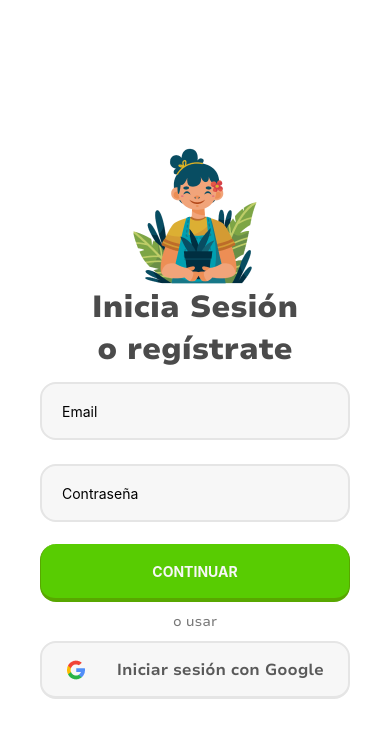
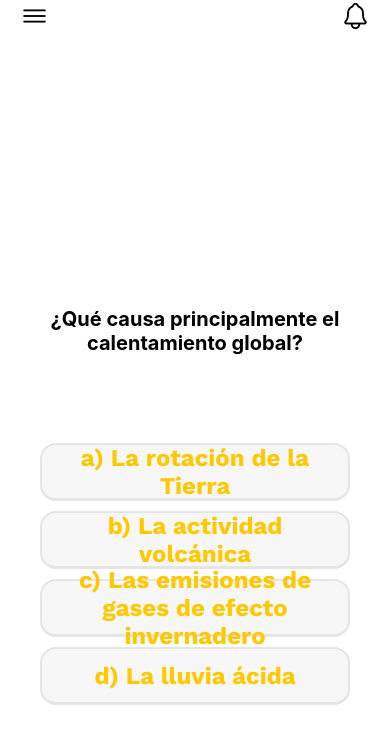
Before and after one commit to Bielma/bio-defenders-frontend, a React Native app: screen /Lesson in a window 390 px wide. Shown: the top 744 px of the page. Built offline with nearby package versions, Linux system fonts and the light colour scheme.

Commit message:
Lesson:: add view to quizz

```diff
--- a/src/navigation/NavigationStacks.tsx
+++ b/src/navigation/NavigationStacks.tsx
@@ -10,6 +10,8 @@ import PlantsStore from "../views/PlantsStore";
 import { Icon } from "@rneui/base";
 import theme from "../theme";
 import Tips from "../views/Tips";
+import Lessons from "../views/Lessons";
+import Celebration from "../views/Celebration/Celebration";
 
 const Stack = createNativeStackNavigator();
 const NavigationStacks = () => {
@@ -21,6 +23,8 @@ const NavigationStacks = () => {
       <Stack.Screen name="Start" component={Start} />
       <Stack.Screen name="Initial" component={InitialSurvey} />
       <Stack.Screen name="Tips" component={Tips} />
+      <Stack.Screen name="Lesson" component={Lessons} />
+      <Stack.Screen name="Celebration" component={Celebration} />
       <Stack.Screen
         name="PlantsStore"
         component={PlantsStore}
--- a/src/views/Home/Home.tsx
+++ b/src/views/Home/Home.tsx
@@ -5,9 +5,13 @@ import Header from "../../components/Header";
 import BottomMenu from "../../components/BottomMenu";
 import BookTouchable from "../../components/BookTouchable/BookTouchable";
 import { frames } from "./constants";
+import { NavigationProp, useNavigation } from "@react-navigation/native";
 
 const Home = () => {
-  const onPress = () => {};
+  const navigation = useNavigation<NavigationProp<any>>();
+  const onPress = () => {
+    navigation.navigate("Lesson");
+  };
   return (
     <View style={HomeStyles.container}>
       <View style={HomeStyles.headerContainer}>
@@ -25,7 +29,7 @@ const Home = () => {
         <BookTouchable top={90} left={130} onPress={onPress} />
         <View style={HomeStyles.arbolContainer}>
           <Image source={frames.frame8} style={{ marginLeft: 40 }} />
-          <Image source={macetas.maceta1} />
+          <Image source={macetas.maceta1} style={{ marginTop: -10 }} />
         </View>
       </View>
       <View style={{ flex: 0.1 }}>
--- /dev/null
+++ b/src/views/Lessons/Lessons.tsx
@@ -0,0 +1,136 @@
+import React, { useState } from "react";
+import { Button, Text, View } from "react-native";
+import { HomeStyles } from "../Home/constants";
+import Header from "../../components/Header";
+import InitialSurvey from "../InitialSurvey/InitialSurvey";
+import { InitialSurveyStyles } from "../InitialSurvey/constants";
+import Boton from "../../components/Boton";
+import { LoginStyles } from "../Login/constants";
+import { NavigationProp, useNavigation } from "@react-navigation/native";
+
+const Lessons = () => {
+  const [score, setScore] = useState(0);
+  const [questionIndex, setQuestionIndex] = useState(0);
+  const [showResult, setShowResult] = useState(false);
+  const navigation = useNavigation<NavigationProp<any>>();
+  const questions = [
+    {
+      question: "¿Qué causa principalmente el calentamiento global?",
+      options: [
+        "a) La rotación de la Tierra",
+        "b) La actividad volcánica",
+        "c) Las emisiones de gases de efecto invernadero",
+        "d) La lluvia ácida",
+      ],
+      answer: "c) Las emisiones de gases de efecto invernadero",
+    },
+    {
+      question:
+        "¿Cuál de las siguientes NO es una consecuencia del cambio climático?",
+      options: [
+        "a) Aumento del nivel del mar",
+        "b) Disminución de la capa de ozono",
+        "c) Olas de calor más intensas",
+        "d) Extinción de especies",
+      ],
+      answer: "b) Disminución de la capa de ozono",
+    },
+    {
+      question: "¿Qué acción individual puede reducir tu huella de carbono?",
+      options: [
+        "a) Usar bombillas incandescentes",
+        "b) Reducir el consumo de carne",
+        "c) Dejar el aire acondicionado encendido al salir de casa",
+        "d) Comprar ropa nueva cada temporada",
+      ],
+      answer: "b) Reducir el consumo de carne",
+    },
+    {
+      question:
+        "¿Qué sector produce la mayor cantidad de emisiones de gases de efecto invernadero?",
+      options: [
+        "a) Transporte",
+        "b) Agricultura",
+        "c) Industria",
+        "d) Residencial",
+      ],
+      answer: "c) Industria",
+    },
+    {
+      question:
+        "¿Qué acuerdo internacional busca combatir el cambio climático?",
+      options: [
+        "a) Acuerdo de París",
+        "b) Protocolo de Montreal",
+        "c) Convención de Kyoto",
+        "d) Tratado de Libre Comercio de América del Norte",
+      ],
+      answer: "a) Acuerdo de París",
+    },
+  ];
+  const handleAnswer = (selectedAnswer: string) => {
+    if (selectedAnswer === questions[questionIndex].answer) {
+      setScore(score + 1);
+    }
+    if (questionIndex === questions.length - 1) {
+      navigation.navigate("Celebration", {
+        name: "",
+        exp: score * 14,
+        hits: score,
+      });
+    } else {
+      setQuestionIndex(questionIndex + 1);
+    }
+  };
+  const restartQuiz = () => {
+    setScore(0);
+    setQuestionIndex(0);
+    setShowResult(false);
+  };
+  return (
+    <View style={HomeStyles.container}>
+      <View style={HomeStyles.headerContainer}>
+        <Header />
+      </View>
+
+      <View
+        style={[
+          HomeStyles.content,
+          {
+            textAlign: "center",
+            justifyContent: "center",
+            alignItems: "center",
+          },
+        ]}
+      >
+        <Text
+          style={[
+            InitialSurveyStyles.title,
+            {
+              textAlign: "center",
+              justifyContent: "center",
+              marginBottom: "20%",
+            },
+          ]}
+        >
+          {questions[questionIndex].question}
+        </Text>
+        {questions[questionIndex].options.map((option, index) => (
+          <Boton
+            disabled={false}
+            style={LoginStyles.googleButton}
+            key={index}
+            tipoTexto="titulo3"
+            textStyles={{
+              textAlign: "center",
+            }}
+            onPress={() => handleAnswer(option)}
+            textValue={option}
+          />
+        ))}
+      </View>
+    </View>
+  );
+};
+
+export default Lessons;
--- /dev/null
+++ b/src/views/Lessons/index.ts
@@ -0,0 +1,3 @@
+import Lessons from "./Lessons";
+
+export default Lessons;
```
